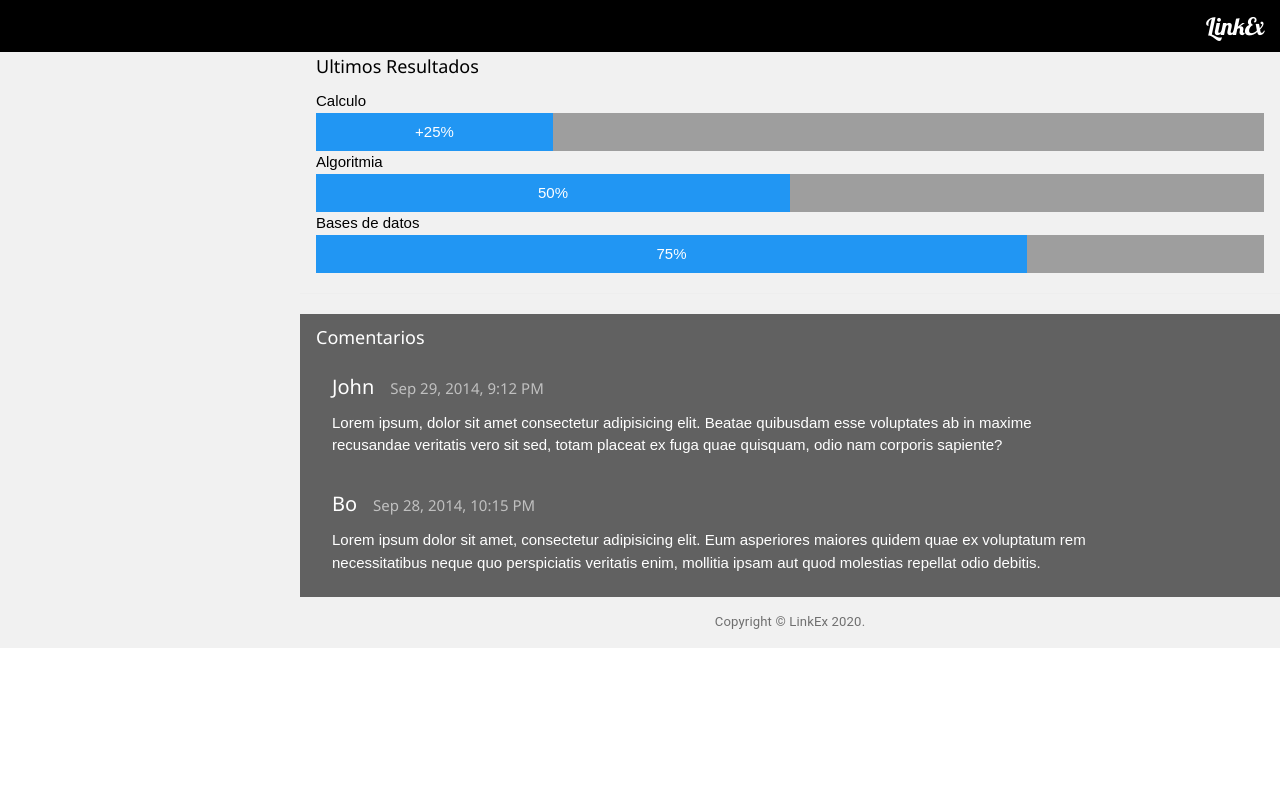
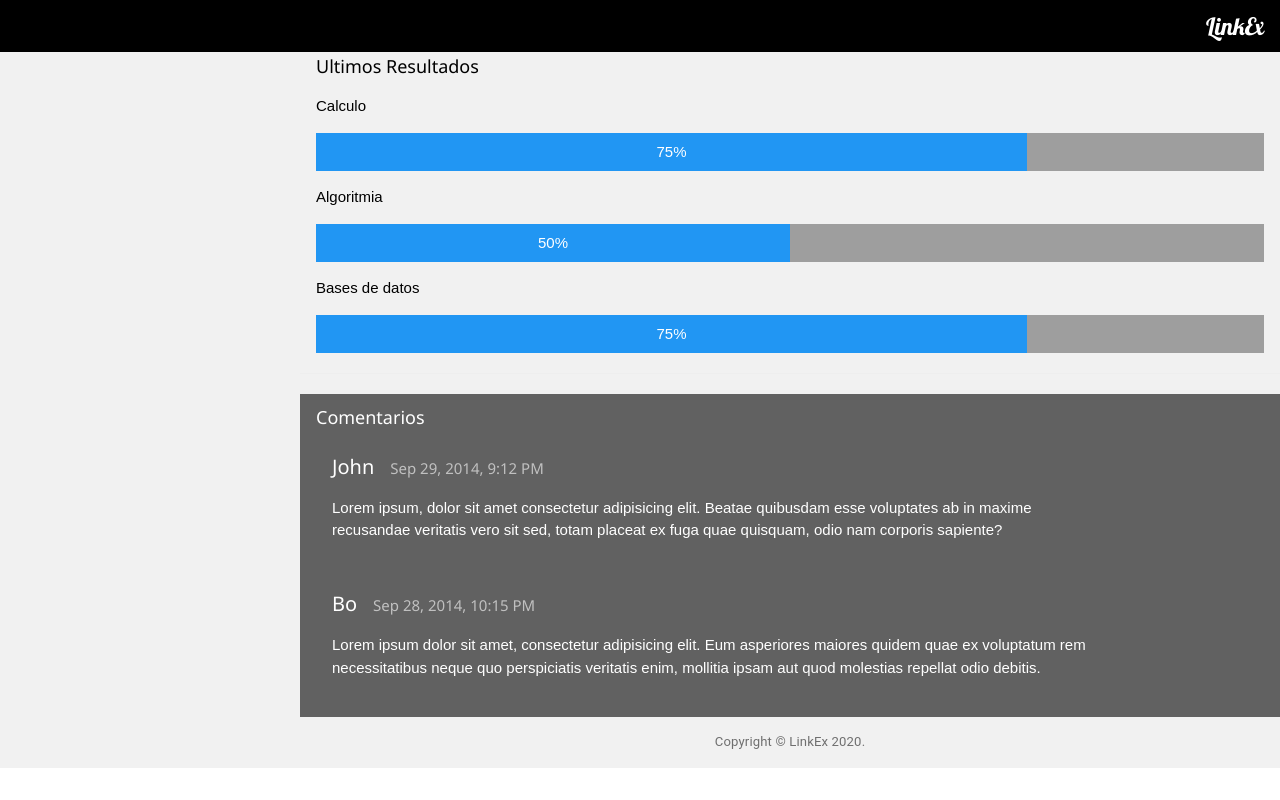
Before and after one commit to mrueda020/LinkEx, a React (Create React App) app: page /signup in a window 1280 px wide. Built offline with nearby package versions, Linux system fonts and the light colour scheme.

Commit message:
Modificando el margen

```diff
--- a/src/App.css
+++ /dev/null
@@ -1,3 +0,0 @@
-* {
-  margin: 0;
-}
--- a/src/App.js
+++ b/src/App.js
@@ -1,4 +1,3 @@
-import "./App.css";
 import "./Navbar";
 import SignIn from "./SignIn";
 import SignUp from "./SignUp";
--- a/src/MainContent.js
+++ b/src/MainContent.js
@@ -23,9 +23,9 @@ function MainContent() {
         <div className="w3-grey">
           <div
             className="w3-container w3-center w3-padding w3-blue"
-            style={{ width: " 25%" }}
+            style={{ width: " 75%" }}
           >
-            +25%
+            75%
           </div>
         </div>
 
```
Also changed, not shown: 1 other file (tests, documents, lock files or other folders).
